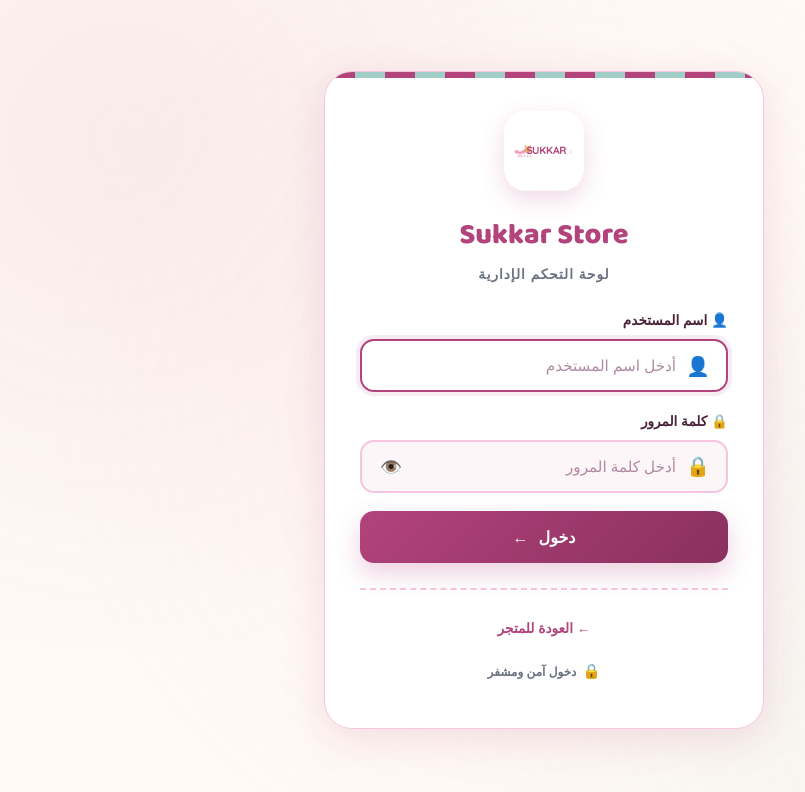
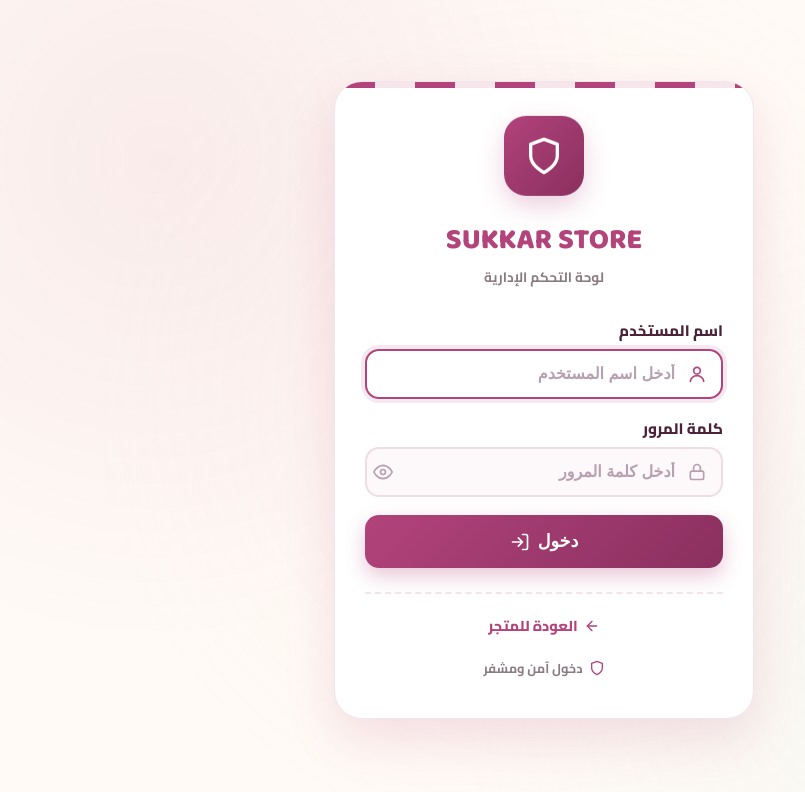
Before and after one commit to yt7abm/clothing-store, a website: page admin/login.html in a window 1280 px wide. Shown: the whole page, without its empty margins (96-901 px from the left). Drawn offline with Linux system fonts and the light colour scheme.

Commit message:
Update design

```diff
--- a/admin/login.html
+++ b/admin/login.html
@@ -2,482 +2,144 @@
 <html lang="ar" dir="rtl">
 <head>
 <meta charset="UTF-8">
-<meta name="viewport" content="width=device-width, initial-scale=1.0, maximum-scale=1.0, user-scalable=no">
+<meta name="viewport" content="width=device-width, initial-scale=1.0, viewport-fit=cover">
+<meta name="robots" content="noindex, nofollow">
 <title>تسجيل الدخول | Sukkar Store</title>
+<link rel="icon" type="image/jpeg" href="../assets/12.jpeg">
 <link rel="preconnect" href="https://fonts.googleapis.com">
-<link href="https://fonts.googleapis.com/css2?family=Baloo+2:wght@500;600;700;800&family=Poppins:wght@300;400;500;600;700&family=Quicksand:wght@400;600;700&display=swap" rel="stylesheet">
+<link href="https://fonts.googleapis.com/css2?family=Baloo+2:wght@600;800&family=Cairo:wght@400;600;700;800&display=swap" rel="stylesheet">
 <style>
-:root {
-  --brand: #b2437b;
-  --brand-dark: #8a305f;
-  --brand-light: #d98cb4;
-  --mint-pill: #a0cdc6;
-  --pink-card: #f6c6de;
-  --ink: #4a2338;
-  --warm-white: #fffaf5;
-  --bg-light: #fdf6f9;
+:root{
+  --brand:#b2437b; --brand-dark:#8a305f; --brand-deep:#5e1f41;
+  --pink-soft:#f8cfd8; --mint:#b8e5e0; --mint-dark:#2f7a72; --yellow:#ffde59; --gold:#a87400;
+  --ink:#4a2338; --bg:#fffaf5; --line:#f1e4ea; --muted:#8a7a82;
+  --success:#2e9e5b; --danger:#d23b3b; --warn:#e8a900;
+}
+*{box-sizing:border-box;margin:0;padding:0}
+html{scroll-behavior:smooth}
+body{font-family:'Cairo',sans-serif;color:var(--ink);background:var(--bg);font-size:16px;line-height:1.6;overflow-x:hidden;-webkit-tap-highlight-color:transparent;min-height:100vh;display:flex;align-items:center;justify-content:center;padding:20px;position:relative}
+body::before{content:'';position:fixed;inset:0;background:radial-gradient(circle at 20% 20%, rgba(178,67,123,.08), transparent 40%), radial-gradient(circle at 80% 80%, rgba(184,229,224,.1), transparent 40%), radial-gradient(circle at 50% 50%, rgba(248,207,216,.1), transparent 60%);z-index:-1;pointer-events:none}
+img{max-width:100%;display:block}
+button{cursor:pointer;border:none;background:none;color:inherit}
+a{text-decoration:none;color:inherit}
+:focus-visible{outline:3px solid rgba(178,67,123,.45);outline-offset:2px}
+.ic{width:1em;height:1em;fill:none;stroke:currentColor;stroke-width:2;stroke-linecap:round;stroke-linejoin:round;flex-shrink:0}
 
-  --primary: var(--brand);
-  --primary-light: var(--brand-light);
-  --primary-dark: var(--brand-dark);
-  --accent: #f59e0b;
-  --gold: #d4af37;
-  --bg: #ffffff;
-  --bg-2: #f9fafb;
-  --text: var(--ink);
-  --text-muted: #6b7280;
-  --border: #e5e7eb;
-  --danger: #ef4444;
-  --success: #10b981;
-  --shadow-sm: 0 2px 8px rgba(0,0,0,0.04);
-  --shadow-lg: 0 10px 40px rgba(178,67,123,0.15);
-}
+/* Login Container */
+.login-container{width:100%;max-width:420px;background:#fff;border-radius:28px;padding:40px 30px;box-shadow:0 20px 50px rgba(178,67,123,.15);border:1px solid var(--line);position:relative;overflow:hidden;animation:slideUp .6s ease}
+@keyframes slideUp{from{opacity:0;transform:translateY(30px)}to{opacity:1;transform:translateY(0)}}
+.login-container::before{content:'';position:absolute;top:0;right:0;left:0;height:6px;background:repeating-linear-gradient(90deg,var(--brand) 0 40px,#f6e6ec 40px 80px)}
 
-* { margin: 0; padding: 0; box-sizing: border-box; font-family: 'Quicksand', 'Poppins', sans-serif; -webkit-tap-highlight-color: transparent; }
+/* Logo */
+.logo-wrap{text-align:center;margin-bottom:30px}
+.logo-icon{width:80px;height:80px;margin:0 auto 15px;background:linear-gradient(135deg,var(--brand),var(--brand-dark));border-radius:22px;display:flex;align-items:center;justify-content:center;box-shadow:0 10px 25px rgba(178,67,123,.25);animation:float 3s ease-in-out infinite}
+@keyframes float{0%,100%{transform:translateY(0)}50%{transform:translateY(-8px)}}
+.logo-icon .ic{font-size:40px;color:#fff}
+.logo-wrap h1{font-family:'Baloo 2',sans-serif;font-size:1.8rem;font-weight:800;color:var(--brand);margin-bottom:4px}
+.logo-wrap p{font-size:.85rem;color:var(--muted);font-weight:700}
 
-html { scroll-behavior: smooth; height: 100%; }
+/* Error */
+.err-box{background:#fde8e8;color:var(--danger);border:2px solid #f3b4b4;padding:12px;border-radius:14px;font-size:.9rem;font-weight:800;margin-bottom:20px;display:none;align-items:center;justify-content:center;gap:8px;text-align:center}
+.err-box.show{display:flex;animation:shake .4s}
+@keyframes shake{0%,100%{transform:translateX(0)}25%{transform:translateX(-6px)}75%{transform:translateX(6px)}}
 
-body {
-  background: var(--warm-white);
-  color: var(--text);
-  line-height: 1.6;
-  overflow-x: hidden;
-  min-height: 100vh;
-  display: flex;
-  align-items: center;
-  justify-content: center;
-  padding: 20px;
-  position: relative;
-}
+/* Form */
+.field{margin-bottom:18px}
+.field label{display:block;font-weight:800;font-size:.95rem;margin-bottom:6px}
+.input-wrap{position:relative}
+.input-wrap input{width:100%;padding:14px 46px 14px 16px;font-size:16px;font-weight:700;background:#fdf8fa;border:2px solid #efdde5;border-radius:14px;color:var(--ink);outline:none;transition:.2s}
+.input-wrap input:focus{border-color:var(--brand);background:#fff;box-shadow:0 0 0 4px rgba(178,67,123,.12)}
+.input-wrap input::placeholder{color:#b8a0b0;font-weight:600}
+.input-wrap .ic{position:absolute;right:16px;top:50%;transform:translateY(-50%);font-size:20px;color:#b8a0b0;pointer-events:none;transition:.2s}
+.input-wrap input:focus ~ .ic{color:var(--brand)}
+.toggle-pass{position:absolute;left:12px;top:50%;transform:translateY(-50%);width:32px;height:32px;border-radius:50%;display:flex;align-items:center;justify-content:center;color:var(--brand);font-size:18px;transition:.2s}
+.toggle-pass:hover{background:#fdf1f5}
 
-/* خلفية متحركة */
-body::before {
-  content: '';
-  position: fixed;
-  inset: 0;
-  background:
-    radial-gradient(circle at 20% 20%, rgba(178, 67, 123, 0.08), transparent 40%),
-    radial-gradient(circle at 80% 80%, rgba(160, 205, 198, 0.1), transparent 40%),
-    radial-gradient(circle at 50% 50%, rgba(246, 198, 222, 0.1), transparent 60%);
-  z-index: -1;
-  pointer-events: none;
-  animation: bgMove 15s ease infinite;
-}
+/* Button */
+.login-btn{width:100%;padding:16px;background:linear-gradient(135deg,var(--brand),var(--brand-dark));color:#fff;border-radius:14px;font-weight:800;font-size:1.1rem;display:flex;align-items:center;justify-content:center;gap:8px;box-shadow:0 8px 20px rgba(178,67,123,.3);transition:.2s;margin-top:10px}
+.login-btn .ic{font-size:20px}
+.login-btn:hover:not(:disabled){transform:translateY(-2px);box-shadow:0 12px 25px rgba(178,67,123,.4)}
+.login-btn:active:not(:disabled){transform:scale(.98)}
+.login-btn:disabled{opacity:.7;cursor:not-allowed}
 
-@keyframes bgMove {
-  0%, 100% { transform: scale(1); }
-  50% { transform: scale(1.1); }
-}
+/* Footer */
+.footer-link{text-align:center;margin-top:24px;padding-top:20px;border-top:2px dashed var(--line)}
+.footer-link a{color:var(--brand);font-weight:800;font-size:.9rem;display:inline-flex;align-items:center;gap:6px;transition:.2s}
+.footer-link a:hover{color:var(--brand-dark);gap:10px}
+.footer-link a .ic{font-size:16px}
 
-a { color: inherit; text-decoration: none; }
-button { cursor: pointer; font-family: 'Quicksand', sans-serif; border: none; background: none; color: inherit; }
-img { max-width: 100%; display: block; }
+.secure-note{text-align:center;margin-top:16px;color:var(--muted);font-size:.8rem;font-weight:700;display:flex;align-items:center;justify-content:center;gap:6px}
+.secure-note .ic{font-size:16px;color:var(--brand)}
 
-/* ========== الصندوق الرئيسي ========== */
-.login-container {
-  width: 100%;
-  max-width: 440px;
-  background: #fff;
-  border-radius: 28px;
-  padding: 45px 35px;
-  box-shadow: var(--shadow-lg);
-  border: 1px solid var(--pink-card);
-  position: relative;
-  animation: slideUp 0.6s cubic-bezier(0.4, 0, 0.2, 1);
-  overflow: hidden;
-}
-
-@keyframes slideUp {
-  from { opacity: 0; transform: translateY(30px); }
-  to { opacity: 1; transform: translateY(0); }
-}
-
-/* شريط علوي مزخرف */
-.login-container::before {
-  content: '';
-  position: absolute;
-  top: 0;
-  right: 0;
-  left: 0;
-  height: 6px;
-  background: repeating-linear-gradient(90deg, var(--brand) 0 30px, var(--mint-pill) 30px 60px);
-}
-
-/* ========== الشعار ========== */
-.login-logo {
-  text-align: center;
-  margin-bottom: 25px;
-}
-
-.login-logo-icon {
-  width: 80px;
-  height: 80px;
-  margin: 0 auto 15px;
-  background: #fff;
-  border-radius: 22px;
-  display: flex;
-  align-items: center;
-  justify-content: center;
-  box-shadow: 0 8px 25px rgba(178,67,123,0.2);
-  animation: float 3s ease-in-out infinite;
-}
-
-@keyframes float {
-  0%, 100% { transform: translateY(0); }
-  50% { transform: translateY(-8px); }
-}
-
-.login-logo h1 {
-  font-family: 'Baloo 2', cursive;
-  font-size: 1.8rem;
-  font-weight: 800;
-  color: var(--brand);
-  margin-bottom: 5px;
-}
-
-.login-logo p {
-  color: var(--text-muted);
-  font-size: 0.85rem;
-  letter-spacing: 1px;
-  font-weight: 600;
-}
-
-/* ========== رسالة الخطأ ========== */
-.error-message {
-  background: rgba(239, 68, 68, 0.08);
-  color: var(--danger);
-  border: 1.5px solid rgba(239, 68, 68, 0.2);
-  padding: 12px 16px;
-  border-radius: 14px;
-  font-size: 0.85rem;
-  font-weight: 700;
-  margin-bottom: 20px;
-  display: none;
-  align-items: center;
-  justify-content: center;
-  gap: 8px;
-  text-align: center;
-  animation: shake 0.5s;
-}
-
-.error-message.show { display: flex; }
-
-@keyframes shake {
-  0%, 100% { transform: translateX(0); }
-  25% { transform: translateX(-6px); }
-  75% { transform: translateX(6px); }
-}
-
-/* ========== النموذج ========== */
-.form-group {
-  margin-bottom: 18px;
-}
-
-.form-group label {
-  display: block;
-  font-size: 0.85rem;
-  font-weight: 700;
-  color: var(--text);
-  margin-bottom: 8px;
-  display: flex;
-  align-items: center;
-  gap: 6px;
-}
-
-.input-wrapper {
-  position: relative;
-}
-
-.input-wrapper input {
-  width: 100%;
-  padding: 15px 50px 15px 18px;
-  font-size: 0.95rem;
-  font-family: 'Quicksand', sans-serif;
-  font-weight: 600;
-  background: var(--bg-light);
-  border: 2px solid var(--pink-card);
-  border-radius: 14px;
-  color: var(--text);
-  transition: all 0.3s;
-}
-
-.input-wrapper input:focus {
-  outline: none;
-  border-color: var(--brand);
-  background: white;
-  box-shadow: 0 0 0 4px rgba(178,67,123,0.1);
-}
-
-.input-wrapper input::placeholder {
-  color: #b08aa0;
-  font-weight: 500;
-}
-
-.input-wrapper .input-icon {
-  position: absolute;
-  right: 18px;
-  top: 50%;
-  transform: translateY(-50%);
-  font-size: 1.2rem;
-  color: var(--brand-light);
-  pointer-events: none;
-  transition: color 0.3s;
-}
-
-.input-wrapper input:focus + .input-icon {
-  color: var(--brand);
-}
-
-/* زر إظهار كلمة المرور */
-.toggle-password {
-  position: absolute;
-  left: 15px;
-  top: 50%;
-  transform: translateY(-50%);
-  font-size: 1.1rem;
-  color: var(--brand-light);
-  cursor: pointer;
-  padding: 5px;
-  transition: color 0.3s;
-  background: none;
-  border: none;
-}
-
-.toggle-password:hover {
-  color: var(--brand);
-}
-
-/* ========== زر الدخول ========== */
-.login-btn {
-  width: 100%;
-  padding: 16px;
-  background: linear-gradient(135deg, var(--brand) 0%, var(--brand-dark) 100%);
-  color: white;
-  border-radius: 14px;
-  font-size: 1rem;
-  font-weight: 800;
-  font-family: 'Baloo 2', cursive;
-  transition: all 0.3s;
-  margin-top: 10px;
-  display: flex;
-  align-items: center;
-  justify-content: center;
-  gap: 10px;
-  box-shadow: 0 10px 25px rgba(178,67,123,0.25);
-  position: relative;
-  overflow: hidden;
-}
-
-.login-btn::before {
-  content: '';
-  position: absolute;
-  top: 0;
-  right: -100%;
-  width: 100%;
-  height: 100%;
-  background: linear-gradient(90deg, transparent, rgba(255, 255, 255, 0.2), transparent);
-  transition: right 0.6s;
-}
-
-.login-btn:hover::before {
-  right: 100%;
-}
-
-.login-btn:hover:not(:disabled) {
-  transform: translateY(-3px);
-  box-shadow: 0 15px 35px rgba(178,67,123,0.35);
-}
-
-.login-btn:active:not(:disabled) {
-  transform: translateY(-1px);
-}
-
-.login-btn:disabled {
-  opacity: 0.7;
-  cursor: not-allowed;
-}
-
-/* ========== رابط العودة ========== */
-.back-home {
-  text-align: center;
-  margin-top: 25px;
-  padding-top: 25px;
-  border-top: 2px dashed var(--pink-card);
-}
-
-.back-home a {
-  color: var(--brand);
-  font-size: 0.85rem;
-  font-weight: 700;
-  transition: all 0.3s;
-  display: inline-flex;
-  align-items: center;
-  gap: 6px;
-}
-
-.back-home a:hover {
-  color: var(--brand-dark);
-  gap: 10px;
-}
-
-/* ========== معلومات تحت ========== */
-.login-info {
-  text-align: center;
-  margin-top: 20px;
-  color: var(--text-muted);
-  font-size: 0.75rem;
-  display: flex;
-  align-items: center;
-  justify-content: center;
-  gap: 6px;
-  font-weight: 600;
-}
-
-.login-info .icon {
-  color: var(--brand);
-  font-size: 0.9rem;
-}
-
-/* ========== Responsive ========== */
-@media (max-width: 600px) {
-  body { padding: 15px; }
-
-  .login-container {
-    padding: 35px 22px;
-    border-radius: 24px;
-  }
-
-  .login-logo-icon {
-    width: 70px;
-    height: 70px;
-    border-radius: 20px;
-  }
-
-  .login-logo h1 { font-size: 1.5rem; }
-  .login-logo p { font-size: 0.75rem; }
-
-  .input-wrapper input {
-    padding: 14px 45px 14px 15px;
-    font-size: 0.9rem;
-  }
-
-  .input-wrapper .input-icon { right: 15px; font-size: 1.1rem; }
-  .toggle-password { left: 12px; font-size: 1rem; }
-
-  .login-btn { padding: 15px; font-size: 0.95rem; }
-
-  .back-home { margin-top: 20px; padding-top: 20px; }
-  .back-home a { font-size: 0.8rem; }
-}
-
-@media (max-width: 360px) {
-  .login-container { padding: 30px 18px; }
-  .login-logo-icon { width: 60px; height: 60px; }
-  .login-logo h1 { font-size: 1.3rem; }
+/* Responsive */
+@media(max-width:480px){
+  body{padding:15px}
+  .login-container{padding:30px 20px;border-radius:24px}
+  .logo-icon{width:70px;height:70px}
+  .logo-wrap h1{font-size:1.5rem}
+  .login-btn{padding:14px;font-size:1rem}
 }
 </style>
 </head>
 <body>
 
+<svg width="0" height="0" style="position:absolute" aria-hidden="true">
+  <symbol id="i-user" viewBox="0 0 24 24"><circle cx="12" cy="8" r="4"/><path d="M4 21c0-4 4-7 8-7s8 3 8 7"/></symbol>
+  <symbol id="i-lock" viewBox="0 0 24 24"><rect x="4" y="11" width="16" height="10" rx="2"/><path d="M8 11V7a4 4 0 0 1 8 0v4"/></symbol>
+  <symbol id="i-eye" viewBox="0 0 24 24"><path d="M1 12s4-8 11-8 11 8 11 8-4 8-11 8-11-8-11-8z"/><circle cx="12" cy="12" r="3"/></symbol>
+  <symbol id="i-eye-off" viewBox="0 0 24 24"><path d="M17.94 17.94A10.07 10.07 0 0 1 12 20c-7 0-11-8-11-8a18.45 18.45 0 0 1 5.06-5.94M9.9 4.24A9.12 9.12 0 0 1 12 4c7 0 11 8 11 8a18.5 18.5 0 0 1-2.16 3.19m-6.72-1.07a3 3 0 1 1-4.24-4.24"/><line x1="1" y1="1" x2="23" y2="23"/></symbol>
+  <symbol id="i-login" viewBox="0 0 24 24"><path d="M15 3h4a2 2 0 0 1 2 2v14a2 2 0 0 1-2 2h-4M10 17l5-5-5-5M15 12H3"/></symbol>
+  <symbol id="i-arrow-left" viewBox="0 0 24 24"><line x1="19" y1="12" x2="5" y2="12"/><polyline points="12 19 5 12 12 5"/></symbol>
+  <symbol id="i-alert" viewBox="0 0 24 24"><path d="M12 3l10 18H2z"/><path d="M12 10v5M12 18v.5"/></symbol>
+  <symbol id="i-shield" viewBox="0 0 24 24"><path d="M12 22s8-4 8-10V5l-8-3-8 3v7c0 6 8 10 8 10z"/></symbol>
+</svg>
+
 <div class="login-container">
-
-  <!-- الشعار -->
-  <div class="login-logo">
-    <div class="login-logo-icon">
-      <svg viewBox="0 0 320 85" xmlns="http://www.w3.org/2000/svg" style="width: 60px; height: auto;">
-        <g transform="translate(2,30)">
-          <path d="M30 22 C 18 4, -2 6, 4 20 C 8 30, 20 30, 30 22 Z" fill="#f9a7c6" stroke="#e26a98" stroke-width="1.8"/>
-          <path d="M30 22 C 42 4, 62 6, 56 20 C 52 30, 40 30, 30 22 Z" fill="#f9a7c6" stroke="#e26a98" stroke-width="1.8"/>
-          <circle cx="30" cy="22" r="4" fill="#e26a98"/>
-          <path d="M30 26 C 28 36, 24 46, 20 54" stroke="#e26a98" stroke-width="1.8" fill="none" stroke-linecap="round"/>
-          <path d="M30 26 C 32 36, 36 46, 40 54" stroke="#e26a98" stroke-width="1.8" fill="none" stroke-linecap="round"/>
-        </g>
-        <g transform="translate(48,18)">
-          <path d="M14 10 L 10 -4 L 24 4 Z" fill="#f4a35e" stroke="#d97e3a" stroke-width="1.5" stroke-linejoin="round"/>
-          <path d="M36 10 L 40 -4 L 26 4 Z" fill="#f4a35e" stroke="#d97e3a" stroke-width="1.5" stroke-linejoin="round"/>
-          <circle cx="25" cy="20" r="16" fill="#f8b878" stroke="#d97e3a" stroke-width="1.5"/>
-          <path d="M15 8 L 13 0 L 21 4 Z" fill="#ffd6b0"/>
-          <path d="M35 8 L 37 0 L 29 4 Z" fill="#ffd6b0"/>
-          <circle cx="19" cy="19" r="2" fill="#3a2419"/>
-          <circle cx="31" cy="19" r="2" fill="#3a2419"/>
-          <circle cx="19.5" cy="18.5" r="0.6" fill="#fff"/>
-          <circle cx="31.5" cy="18.5" r="0.6" fill="#fff"/>
-          <path d="M23 24 L 27 24 L 25 26 Z" fill="#e2738d"/>
-          <path d="M25 26 C 25 28, 22 29, 21 28" stroke="#3a2419" stroke-width="1" fill="none" stroke-linecap="round"/>
-          <path d="M25 26 C 25 28, 28 29, 29 28" stroke="#3a2419" stroke-width="1" fill="none" stroke-linecap="round"/>
-          <line x1="12" y1="22" x2="4" y2="21" stroke="#3a2419" stroke-width="0.8" stroke-linecap="round"/>
-          <line x1="12" y1="25" x2="4" y2="26" stroke="#3a2419" stroke-width="0.8" stroke-linecap="round"/>
-          <line x1="38" y1="22" x2="46" y2="21" stroke="#3a2419" stroke-width="0.8" stroke-linecap="round"/>
-          <line x1="38" y1="25" x2="46" y2="26" stroke="#3a2419" stroke-width="0.8" stroke-linecap="round"/>
-          <circle cx="16" cy="24" r="2.2" fill="#ffb0c8" opacity="0.6"/>
-          <circle cx="34" cy="24" r="2.2" fill="#ffb0c8" opacity="0.6"/>
-        </g>
-        <g font-family="'Baloo 2', cursive" font-weight="800" font-size="56" fill="#b2437b">
-          <text x="100" y="58">S</text>
-          <text x="135" y="58">U</text>
-          <text x="172" y="58">K</text>
-          <text x="208" y="58">K</text>
-          <text x="244" y="58">A</text>
-          <text x="280" y="58">R</text>
-        </g>
-        <g font-family="'Quicksand', sans-serif" font-weight="700" font-size="14" fill="#e07fa9" letter-spacing="7">
-          <text x="100" y="78">STORE</text>
-        </g>
-        <g stroke="#e8a5b8" stroke-width="2.2" stroke-linecap="round" fill="none" transform="translate(300,40)">
-          <path d="M0 0 C 4 -3, 8 0, 4 3"/>
-          <path d="M0 8 C 4 5, 8 8, 4 11"/>
-          <path d="M0 16 C 4 13, 8 16, 4 19"/>
-        </g>
-      </svg>
-    </div>
-    <h1>Sukkar Store</h1>
+  <div class="logo-wrap">
+    <div class="logo-icon"><svg class="ic"><use href="#i-shield"/></svg></div>
+    <h1>SUKKAR STORE</h1>
     <p>لوحة التحكم الإدارية</p>
   </div>
 
-  <!-- رسالة الخطأ -->
-  <div class="error-message" id="errorMessage">
-    <span>⚠️</span>
+  <div class="err-box" id="errorMessage">
+    <svg class="ic"><use href="#i-alert"/></svg>
     <span id="errorText">حدث خطأ</span>
   </div>
 
-  <!-- النموذج -->
   <form id="loginForm" onsubmit="handleLogin(event)">
-
-    <div class="form-group">
-      <label>👤 اسم المستخدم</label>
-      <div class="input-wrapper">
+    <div class="field">
+      <label for="username">اسم المستخدم</label>
+      <div class="input-wrap">
         <input type="text" id="username" placeholder="أدخل اسم المستخدم" autocomplete="username" autofocus required>
-        <span class="input-icon">👤</span>
+        <svg class="ic"><use href="#i-user"/></svg>
       </div>
     </div>
 
-    <div class="form-group">
-      <label>🔒 كلمة المرور</label>
-      <div class="input-wrapper">
+    <div class="field">
+      <label for="password">كلمة المرور</label>
+      <div class="input-wrap">
         <input type="password" id="password" placeholder="أدخل كلمة المرور" autocomplete="current-password" required>
-        <span class="input-icon">🔒</span>
-        <button type="button" class="toggle-password" onclick="togglePassword()" id="toggleBtn">👁️</button>
+        <svg class="ic"><use href="#i-lock"/></svg>
+        <button type="button" class="toggle-pass" onclick="togglePassword()" id="toggleBtn" aria-label="إظهار كلمة المرور">
+          <svg class="ic"><use href="#i-eye"/></svg>
+        </button>
       </div>
     </div>
 
     <button type="submit" class="login-btn" id="loginBtn">
       <span>دخول</span>
-      <span>←</span>
+      <svg class="ic"><use href="#i-login"/></svg>
     </button>
-
   </form>
 
-  <!-- رابط العودة -->
-  <div class="back-home">
-    <a href="../index.html">← العودة للمتجر</a>
+  <div class="footer-link">
+    <a href="../index.html"><svg class="ic"><use href="#i-arrow-left"/></svg> العودة للمتجر</a>
   </div>
 
-  <!-- معلومات -->
-  <div class="login-info">
-    <span class="icon">🔒</span>
+  <div class="secure-note">
+    <svg class="ic"><use href="#i-shield"/></svg>
     <span>دخول آمن ومشفر</span>
   </div>
-
 </div>
 
 <script>
@@ -485,51 +147,51 @@
 
 // ========== التحقق من الجلسة السابقة ==========
 const existingToken = localStorage.getItem('sukkar_token');
-if (existingToken) {
+if(existingToken){
   verifyToken(existingToken);
 }
 
-async function verifyToken(token) {
-  try {
+async function verifyToken(token){
+  try{
     const res = await fetch(`${API_URL}/auth/verify`, {
       headers: { 'Authorization': `Bearer ${token}` }
     });
     const data = await res.json();
 
-    if (data.success) {
+    if(data.success){
       localStorage.setItem('sukkar_user', JSON.stringify(data.user));
       localStorage.setItem('sukkar_permissions', JSON.stringify(data.permissions));
       window.location.href = 'dashboard.html';
     } else {
-      localStorage.removeItem('sukkar_token');
-      localStorage.removeItem('sukkar_user');
-      localStorage.removeItem('sukkar_permissions');
+      clearSession();
     }
-  } catch (error) {
-    console.error(error);
-  }
+  }catch(e){ console.error(e); }
+}
+
+function clearSession(){
+  ['sukkar_token','sukkar_user','sukkar_permissions'].forEach(k => localStorage.removeItem(k));
 }
 
 // ========== تسجيل الدخول ==========
-async function handleLogin(e) {
+async function handleLogin(e){
   e.preventDefault();
 
   const username = document.getElementById('username').value.trim();
   const password = document.getElementById('password').value;
   const btn = document.getElementById('loginBtn');
-  const errorMsg = document.getElementById('errorMessage');
-  const errorText = document.getElementById('errorText');
+  const errBox = document.getElementById('errorMessage');
+  const errText = document.getElementById('errorText');
 
-  if (!username || !password) {
+  if(!username || !password){
     showError('الرجاء إدخال اسم المستخدم وكلمة المرور');
     return;
   }
 
   btn.disabled = true;
-  btn.innerHTML = '<span>⏳ جاري التحقق...</span>';
-  errorMsg.classList.remove('show');
+  btn.innerHTML = '<span>جاري التحقق...</span>';
+  errBox.classList.remove('show');
 
-  try {
+  try{
     const res = await fetch(`${API_URL}/auth/login`, {
       method: 'POST',
       headers: { 'Content-Type': 'application/json' },
@@ -538,61 +200,53 @@
 
     const data = await res.json();
 
-    if (data.success) {
+    if(data.success){
       localStorage.setItem('sukkar_token', data.token);
       localStorage.setItem('sukkar_user', JSON.stringify(data.user));
       localStorage.setItem('sukkar_permissions', JSON.stringify(data.permissions));
 
-      btn.innerHTML = '<span>✅ تم الدخول</span>';
-
-      setTimeout(() => {
-        window.location.href = 'dashboard.html';
-      }, 500);
-
+      btn.innerHTML = '<svg class="ic"><use href="#i-check"/></svg> <span>تم الدخول</span>';
+      setTimeout(() => { window.location.href = 'dashboard.html'; }, 500);
     } else {
       showError(data.message || 'بيانات الدخول غير صحيحة');
       btn.disabled = false;
-      btn.innerHTML = '<span>دخول</span><span>←</span>';
+      btn.innerHTML = '<span>دخول</span><svg class="ic"><use href="#i-login"/></svg>';
       document.getElementById('password').value = '';
       document.getElementById('password').focus();
     }
-
-  } catch (error) {
+  }catch(e){
     showError('تعذّر الاتصال بالسيرفر');
     btn.disabled = false;
-    btn.innerHTML = '<span>دخول</span><span>←</span>';
+    btn.innerHTML = '<span>دخول</span><svg class="ic"><use href="#i-login"/></svg>';
   }
 }
 
 // ========== إظهار/إخفاء كلمة المرور ==========
-function togglePassword() {
+function togglePassword(){
   const input = document.getElementById('password');
   const btn = document.getElementById('toggleBtn');
 
-  if (input.type === 'password') {
+  if(input.type === 'password'){
     input.type = 'text';
-    btn.textContent = '🙈';
+    btn.innerHTML = '<svg class="ic"><use href="#i-eye-off"/></svg>';
   } else {
     input.type = 'password';
-    btn.textContent = '👁️';
+    btn.innerHTML = '<svg class="ic"><use href="#i-eye"/></svg>';
   }
 }
 
 // ========== إظهار الخطأ ==========
-function showError(msg) {
-  const errorMsg = document.getElementById('errorMessage');
-  const errorText = document.getElementById('errorText');
+function showError(msg){
+  const errBox = document.getElementById('errorMessage');
+  const errText = document.getElementById('errorText');
 
-  errorText.textContent = msg;
-  errorMsg.classList.add('show');
+  errText.textContent = msg;
+  errBox.classList.add('show');
 
   const container = document.querySelector('.login-container');
   container.style.animation = 'none';
-  setTimeout(() => {
-    container.style.animation = 'shake 0.5s';
-  }, 10);
+  setTimeout(() => { container.style.animation = 'shake .4s'; }, 10);
 }
 </script>
-
 </body>
 </html>
```
